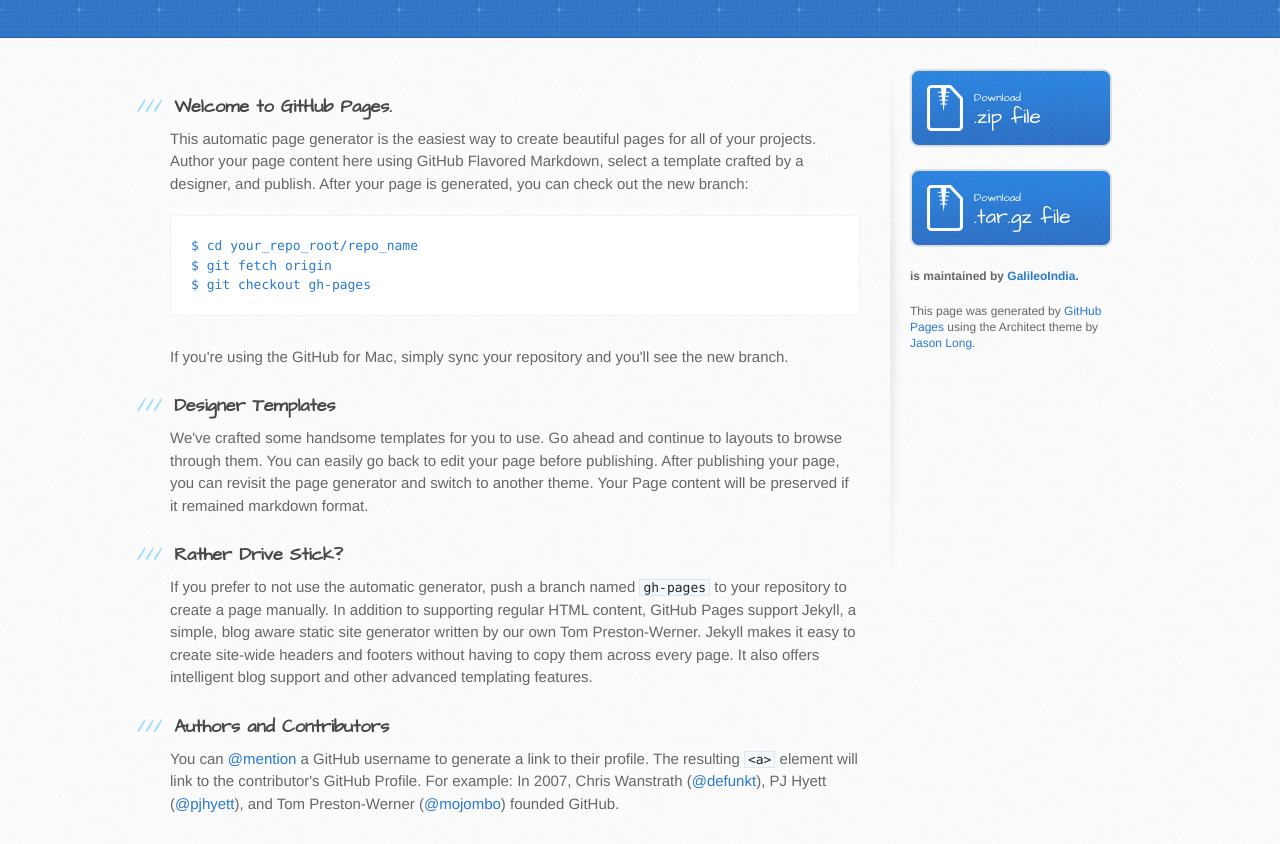
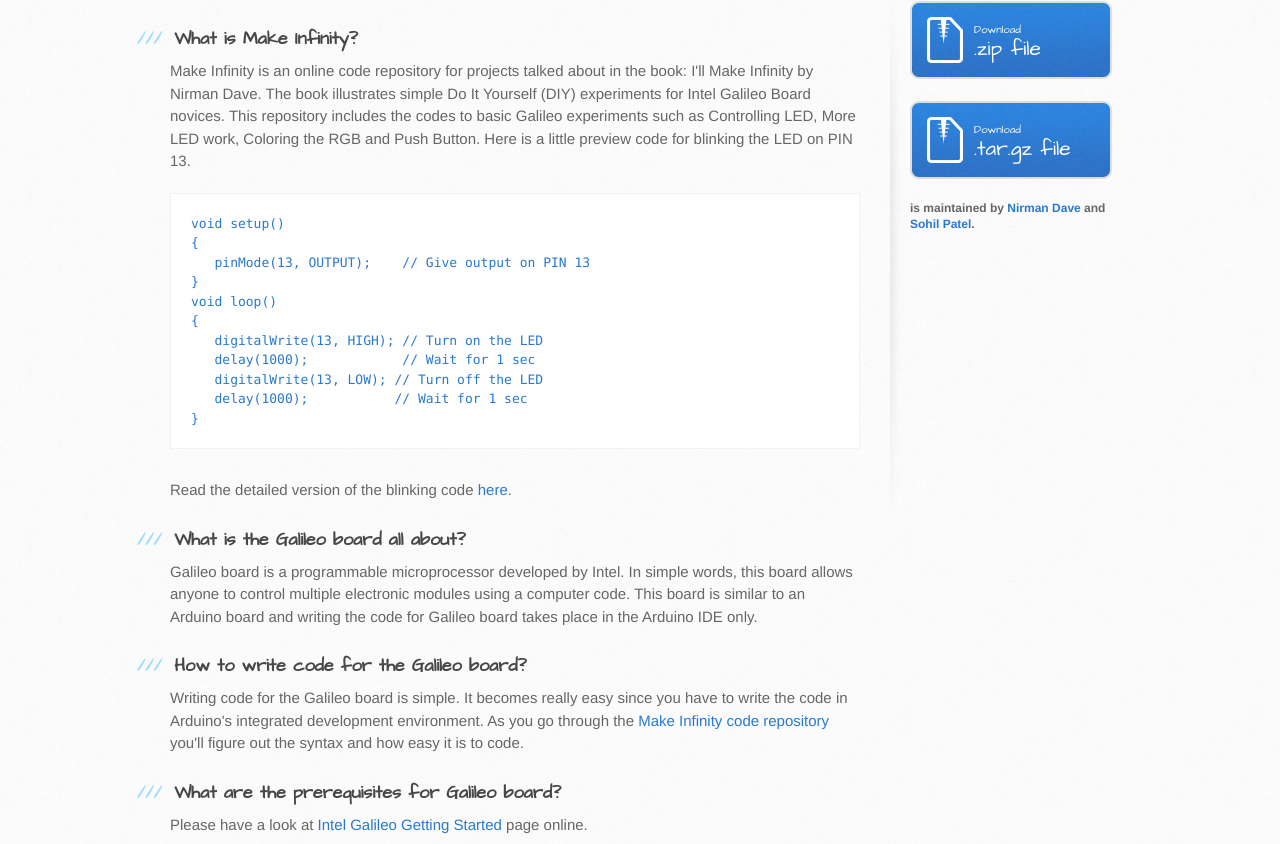
Before and after one commit to GalileoIndia/makeinfinity, a plain HTML site: page index.html in a window 1280 px wide. Shown: the part 231-1075 px from the top of the page. Drawn offline with Linux system fonts and the light colour scheme.

Commit message:
Update index.html

```diff
--- a/index.html
+++ b/index.html
@@ -13,15 +13,15 @@
     <script src="//html5shiv.googlecode.com/svn/trunk/html5.js"></script>
     <![endif]-->
 
-    <title>Makeinfinity by GalileoIndia</title>
+    <title>Make Infinity by GalileoIndia</title>
   </head>
 
   <body>
     <header>
       <div class="inner">
-        <h1>Makeinfinity</h1>
-        <h2>Make Infinity is an online code repository for projects illustrated in the book: I&#39;ll Make Infinity by Nirman Dave</h2>
-        <a href="https://github.com/GalileoIndia/makeinfinity" class="button"><small>View project on</small> GitHub</a>
+        <h1>Make Infinity</h1>
+        <h2>Intel Galileo projects' code repository</h2>
+        <a href="https://github.com/GalileoIndia/Make-Infinity-Codes" class="button"><small>View codes on</small> GitHub</a>
       </div>
     </header>
 
@@ -29,51 +29,62 @@
       <div class="inner clearfix">
         <section id="main-content">
           <h3>
-<a id="welcome-to-github-pages" class="anchor" href="#welcome-to-github-pages" aria-hidden="true"><span class="octicon octicon-link"></span></a>Welcome to GitHub Pages.</h3>
+<a id="what-is-make-infinity" class="anchor" href="#what-is-make-infinity" aria-hidden="true"><span class="octicon octicon-link"></span></a>What is Make Infinity?</h3>
 
-<p>This automatic page generator is the easiest way to create beautiful pages for all of your projects. Author your page content here using GitHub Flavored Markdown, select a template crafted by a designer, and publish. After your page is generated, you can check out the new branch:</p>
+<p>Make Infinity is an online code repository for projects talked about in the book: I'll Make Infinity by Nirman Dave. The book illustrates simple Do It Yourself (DIY) experiments for Intel Galileo Board novices. This repository includes the codes to basic Galileo experiments such as Controlling LED, More LED work, Coloring the RGB and Push Button. Here is a little preview code for blinking the LED on PIN 13.</p>
 
-<pre><code>$ cd your_repo_root/repo_name
-$ git fetch origin
-$ git checkout gh-pages
+<pre><code>void setup()
+{
+   pinMode(13, OUTPUT);    // Give output on PIN 13
+}
+void loop()
+{
+   digitalWrite(13, HIGH); // Turn on the LED
+   delay(1000);            // Wait for 1 sec
+   digitalWrite(13, LOW); // Turn off the LED
+   delay(1000);           // Wait for 1 sec
+}
 </code></pre>
 
-<p>If you're using the GitHub for Mac, simply sync your repository and you'll see the new branch.</p>
+<p class="repo-owner"><a href="https://github.com/GalileoIndia/Make-Infinity-Codes/blob/master/controlling_led.pde"></a> Read the detailed version of the blinking code<a href="https://github.com/GalileoIndia/Make-Infinity-Codes/blob/master/controlling_led.pde"> here</a>.</p>
 
 <h3>
-<a id="designer-templates" class="anchor" href="#designer-templates" aria-hidden="true"><span class="octicon octicon-link"></span></a>Designer Templates</h3>
+<a id="what-is-galileo-board" class="anchor" href="#what-is-galileo-board" aria-hidden="true"><span class="octicon octicon-link"></span></a>What is the Galileo board all about?</h3>
 
-<p>We've crafted some handsome templates for you to use. Go ahead and continue to layouts to browse through them. You can easily go back to edit your page before publishing. After publishing your page, you can revisit the page generator and switch to another theme. Your Page content will be preserved if it remained markdown format.</p>
+<p>Galileo board is a programmable microprocessor developed by Intel. In simple words, this board allows anyone to control multiple electronic modules using a computer code. This board is similar to an Arduino board and writing the code for Galileo board takes place in the Arduino IDE only.</p>
 
 <h3>
-<a id="rather-drive-stick" class="anchor" href="#rather-drive-stick" aria-hidden="true"><span class="octicon octicon-link"></span></a>Rather Drive Stick?</h3>
+<a id="how-to-code" class="anchor" href="#how-to-code" aria-hidden="true"><span class="octicon octicon-link"></span></a>How to write code for the Galileo board?</h3>
 
-<p>If you prefer to not use the automatic generator, push a branch named <code>gh-pages</code> to your repository to create a page manually. In addition to supporting regular HTML content, GitHub Pages support Jekyll, a simple, blog aware static site generator written by our own Tom Preston-Werner. Jekyll makes it easy to create site-wide headers and footers without having to copy them across every page. It also offers intelligent blog support and other advanced templating features.</p>
+<p>Writing code for the Galileo board is simple. It becomes really easy since you have to write the code in Arduino's integrated development environment. As you go through the <a href="https://github.com/GalileoIndia/Make-Infinity-Codes">Make Infinity code repository </a>you'll figure out the syntax and how easy it is to code.</p>
+
+<h3>
+<a id="prerequisites" class="anchor" href="#prerequisites" aria-hidden="true"><span class="octicon octicon-link"></span></a>What are the prerequisites for Galileo board?</h3>
+
+<p>Please have a look at <a href="http://www.intel.com/content/www/us/en/do-it-yourself/getting-started-with-galileo-video.html">Intel Galileo Getting Started </a>page online.</p>
 
 <h3>
 <a id="authors-and-contributors" class="anchor" href="#authors-and-contributors" aria-hidden="true"><span class="octicon octicon-link"></span></a>Authors and Contributors</h3>
 
-<p>You can <a href="https://github.com/blog/821" class="user-mention">@mention</a> a GitHub username to generate a link to their profile. The resulting <code>&lt;a&gt;</code> element will link to the contributor's GitHub Profile. For example: In 2007, Chris Wanstrath (<a href="https://github.com/defunkt" class="user-mention">@defunkt</a>), PJ Hyett (<a href="https://github.com/pjhyett" class="user-mention">@pjhyett</a>), and Tom Preston-Werner (<a href="https://github.com/mojombo" class="user-mention">@mojombo</a>) founded GitHub.</p>
+<p>The book titled I'll Make Infinity (on which this code repository is based) is written by <a href="http://www.nirmandave.com">Nirman Dave</a>. Make Infinity online code repository is created and maintained by <a href="http://www.nirmandave.com">Nirman Dave </a>and <a href="http://sohilpatel.org/">Sohil Patel</a>.</p>
 
 <h3>
 <a id="support-or-contact" class="anchor" href="#support-or-contact" aria-hidden="true"><span class="octicon octicon-link"></span></a>Support or Contact</h3>
-
-<p>Having trouble with Pages? Check out the documentation at <a href="https://help.github.com/pages">https://help.github.com/pages</a> or contact <a href="mailto:support@github.com">support@github.com</a> and we’ll help you sort it out.</p>
+<p>Having trouble with Galileo? Check out the documentation at <a href="http://www.intel.com/content/www/us/en/do-it-yourself/getting-started-with-galileo-video.html">Intel Galileo Getting Started website</a> or contact <a href="mailto:galileohelpline@gmail.com">galileohelpline@gmail.com</a> and we’ll help you sort it out.</p>
         </section>
 
         <aside id="sidebar">
-          <a href="https://github.com/GalileoIndia/makeinfinity/zipball/master" class="button">
+          <a href="https://github.com/GalileoIndia/Make-Infinity-Codes/zipball/master" class="button">
             <small>Download</small>
             .zip file
           </a>
-          <a href="https://github.com/GalileoIndia/makeinfinity/tarball/master" class="button">
+          <a href="https://github.com/GalileoIndia/Make-Infinity-Codes/tarball/master" class="button">
             <small>Download</small>
             .tar.gz file
           </a>
 
-          <p class="repo-owner"><a href="https://github.com/GalileoIndia/makeinfinity"></a> is maintained by <a href="https://github.com/GalileoIndia">GalileoIndia</a>.</p>
+          <p class="repo-owner"><a href="http://www.nirmandave.com"></a> is maintained by <a href="http://www.nirmandave.com">Nirman Dave </a>and <a href="http://www.sohilpatel.org">Sohil Patel</a>.</p>
 
-          <p>This page was generated by <a href="https://pages.github.com">GitHub Pages</a> using the Architect theme by <a href="https://twitter.com/jasonlong">Jason Long</a>.</p>
         </aside>
       </div>
     </div>
```
